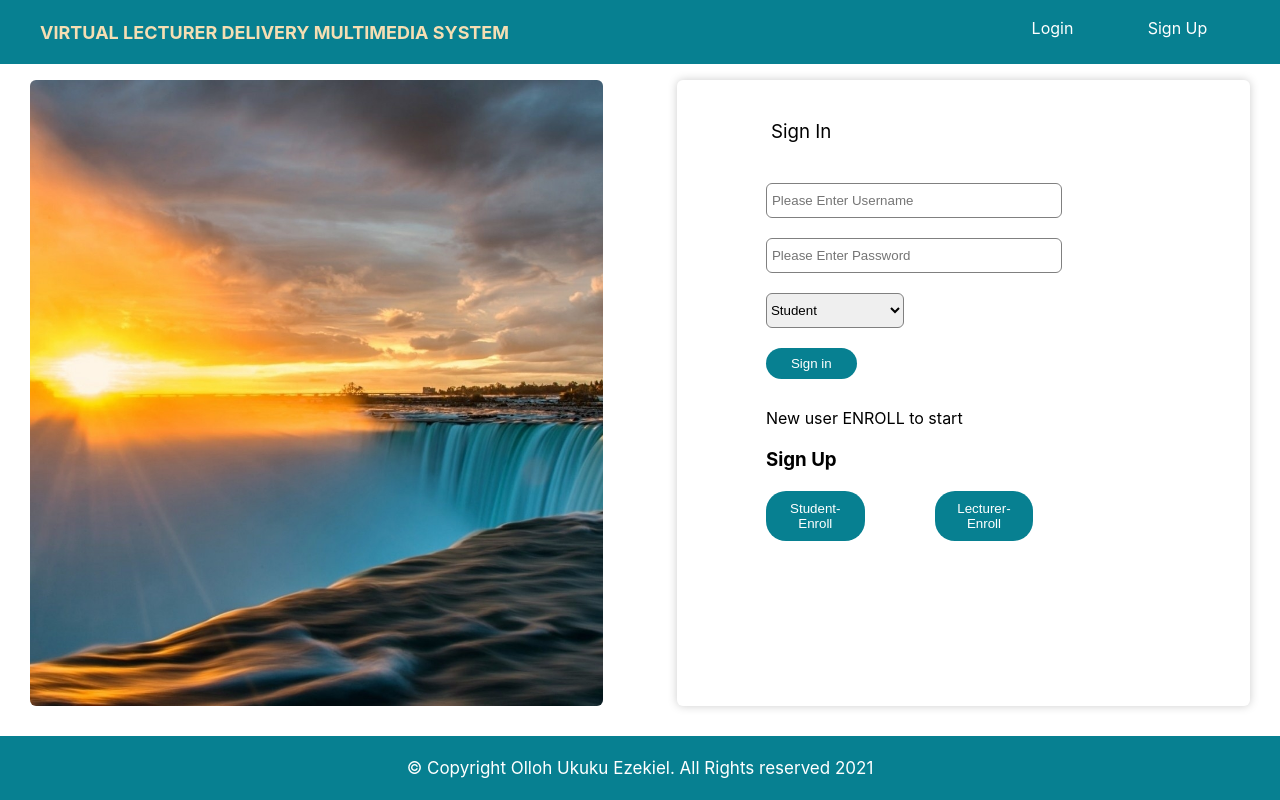
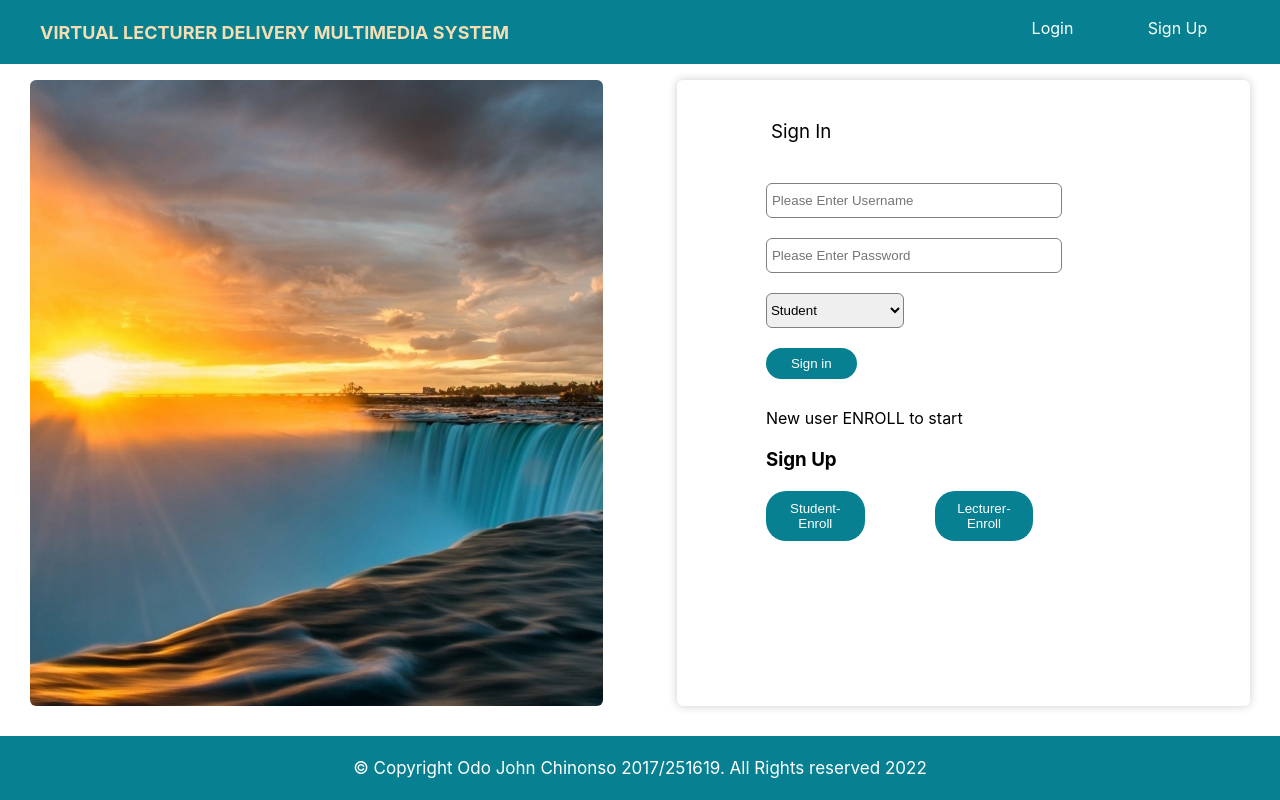
Before and after one commit to BenGabriel/virtuallecture, a React (Create React App) app: page / in a window 1280 px wide. Built offline with nearby package versions, Linux system fonts and the light colour scheme.

Commit message:
Update Footer.js

```diff
--- a/src/Components/components/Footer.js
+++ b/src/Components/components/Footer.js
@@ -3,7 +3,7 @@ import React from "react";
 const Footer = () => {
   return (
     <footer>
-      <p>&copy; Copyright Olloh Ukuku Ezekiel. All Rights reserved 2021</p>
+      <p>&copy; Copyright Odo John Chinonso 2017/251619. All Rights reserved 2022</p>
     </footer>
   );
 };
```
